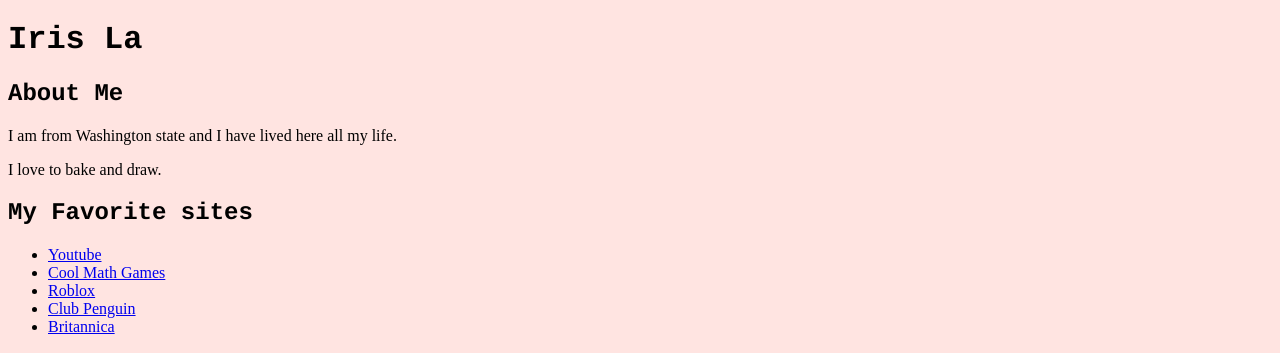
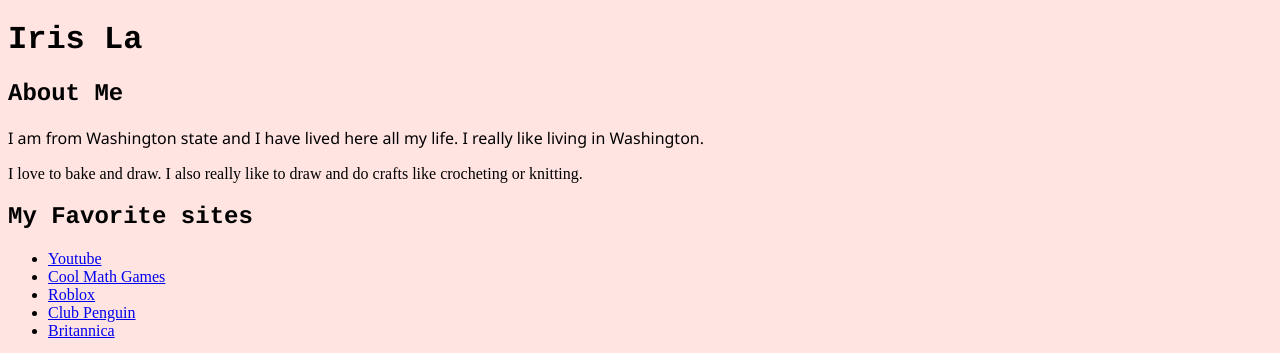
Before and after one commit to irisla-2021556/irisla-2021556, a plain HTML site: page someCss.html in a window 1280 px wide. Shown: the top 353 px of the page. Drawn offline with Linux system fonts and the light colour scheme.

Commit message:
Add files via upload

```diff
--- a/someCss.html
+++ b/someCss.html
@@ -9,8 +9,9 @@
         <h1 style="font-family:courier;">Iris La</h1>
 
         <h2 style="font-family:courier;">About Me</h2>
-        <p>I am from Washington state and I have lived here all my life.</p>
-        <p>I love to bake and draw.</p>
+
+        <p style="font-family:'Segoe UI', Tahoma, Geneva, Verdana, sans-serif;"> I am from Washington state and I have lived here all my life. I really like living in Washington. </p>
+        <p>I love to bake and draw. I also really like to draw and do crafts like crocheting or knitting.</p>
 
         <h2 style="font-family:courier;">My Favorite sites</h2>
         <ul>
```
